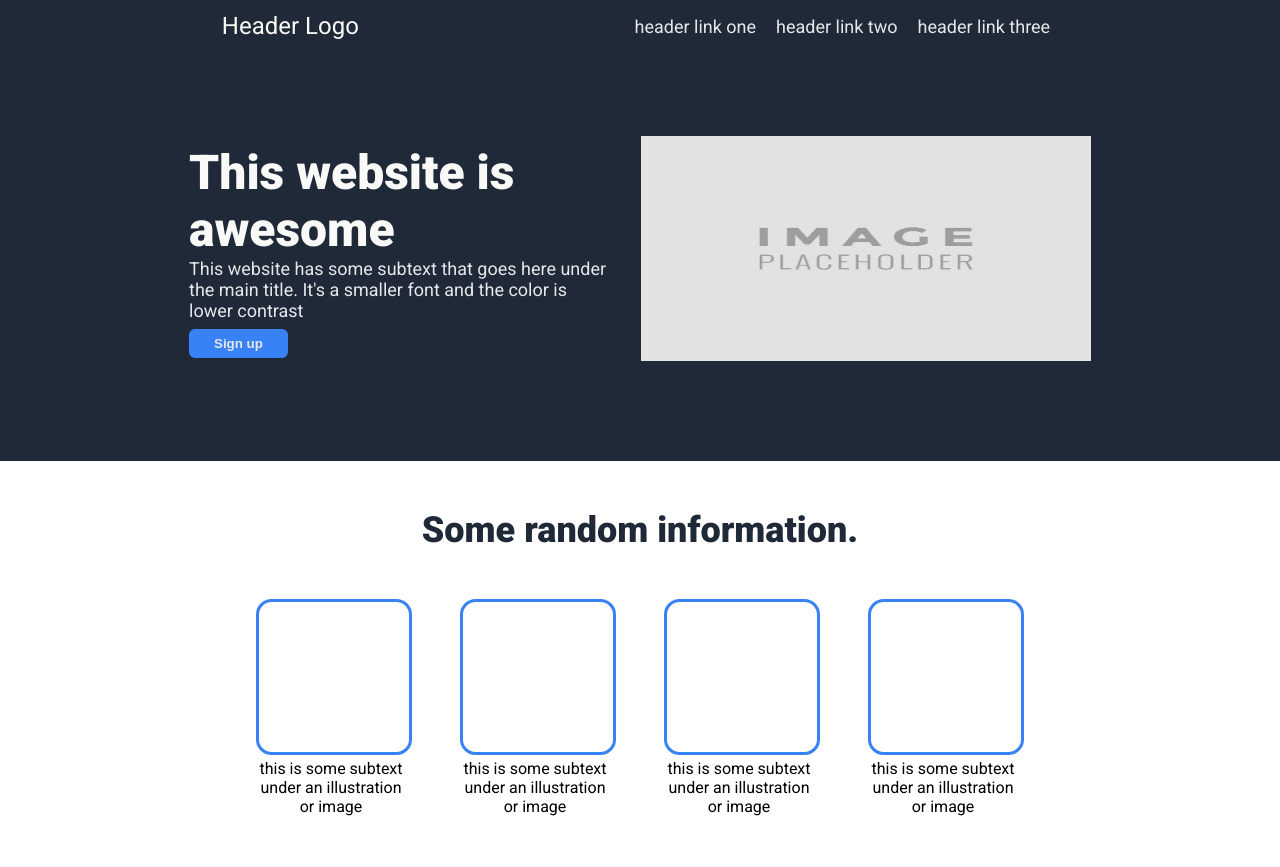
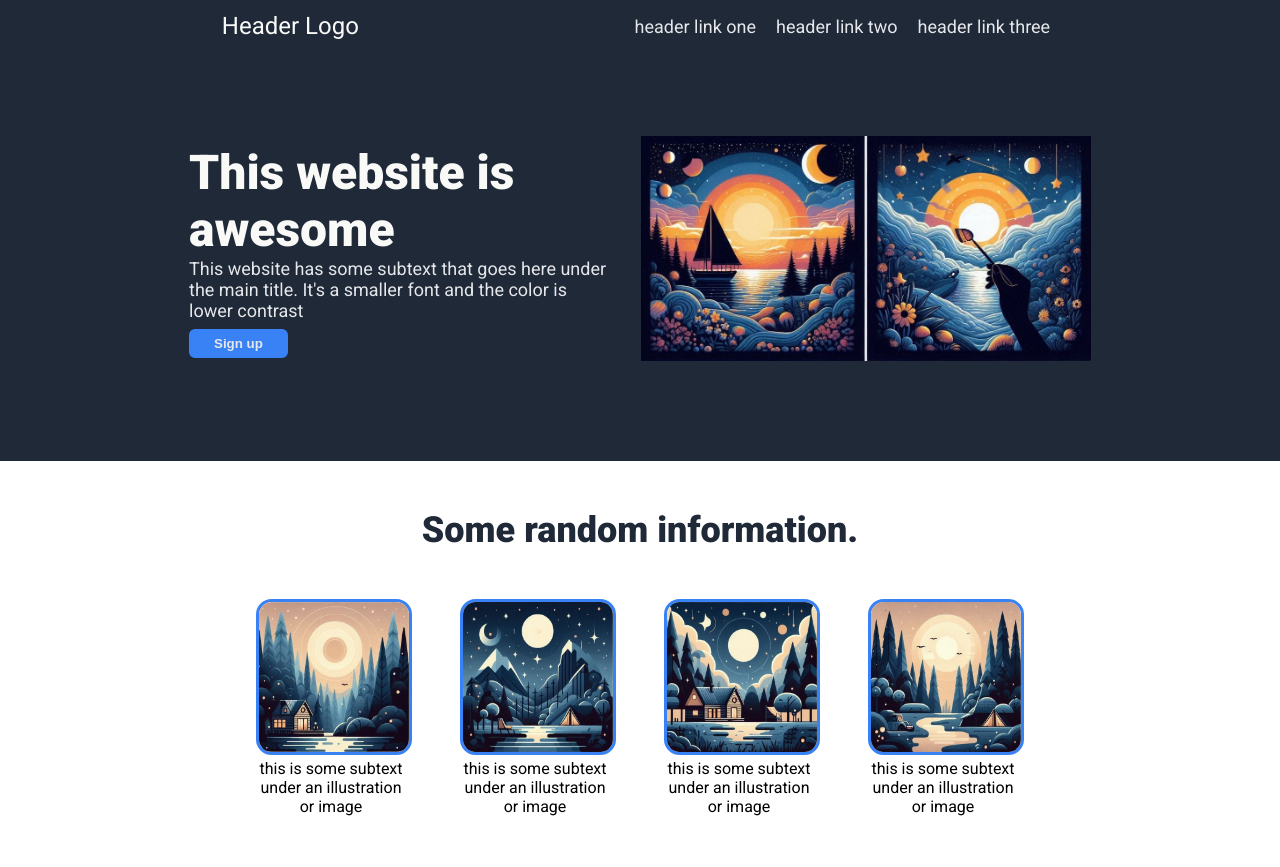
Before and after one commit to drumboy02/odin-landing-page, a plain HTML site: page index.html in a window 1280 px wide. Shown: the top 867 px of the page. Drawn offline with Linux system fonts and the light colour scheme.

Commit message:
modified index.html and styles.css. added some AI generated images for fun

```diff
--- a/index.html
+++ b/index.html
@@ -34,7 +34,7 @@
             </div>
             <div class="hero-right">
                 <div class="img-div">
-                    <img src="image-placeholder-500x500.jpg" height="225" width="450" alt="an image placeholder">
+                    <img src="hero-img.jpeg" height="225" width="450" alt="image of a sailboat in front of a sunset and another image of a hand holding an object that I cannot identify">
                 </div>
             </div>
         </div>
@@ -44,25 +44,33 @@
             </div>
             <div class="img-box-div">
                 <div class="img-col1">
-                    <div class="img-box"></div>
+                    <div class="img-box">
+                        <img src="img1.jpeg" height="150px" width="150px" alt="an image of a log cabin on lake with the sun shining">
+                    </div>
                     <div class="img-subtext">
                         this is some subtext under an illustration or image
                     </div>
                 </div>
                 <div class="img-col2">
-                    <div class="img-box"></div>
+                    <div class="img-box">
+                        <img src="img2.jpeg" height="150px" width="150px" alt="an image of a tent in front of mountains with a full moon">
+                    </div>
                     <div class="img-subtext">
                         this is some subtext under an illustration or image
                     </div>
                 </div>
                 <div class="img-col3">
-                    <div class="img-box"></div>
+                    <div class="img-box">
+                        <img src="img3.jpeg" height="150px" width="150px" alt="an image of a log cabin in front of trees with the moon">
+                    </div>
                     <div class="img-subtext">
                         this is some subtext under an illustration or image
                     </div>
                 </div>
                 <div class="img-col4">
-                    <div class="img-box"></div>
+                    <div class="img-box">
+                        <img src="img4.jpeg" height="150px" width="150px" alt="an image of a stream with some birds flying over in front of a sunset">
+                    </div>
                     <div class="img-subtext">
                         this is some subtext under an illustration or image
                     </div>
--- a/styles.css
+++ b/styles.css
@@ -97,6 +97,10 @@ header {
     width: 150px;
 }
 
+.img-box img {
+    border-radius: 8.5%;
+}
+
 .img-col1, .img-col2, .img-col3, .img-col4 {
     display: flex;
     flex-direction: column;
```
Also changed, not shown: hero-img.jpeg (added), img1.jpeg (added), img2.jpeg (added), img3.jpeg (added), img4.jpeg (added).
